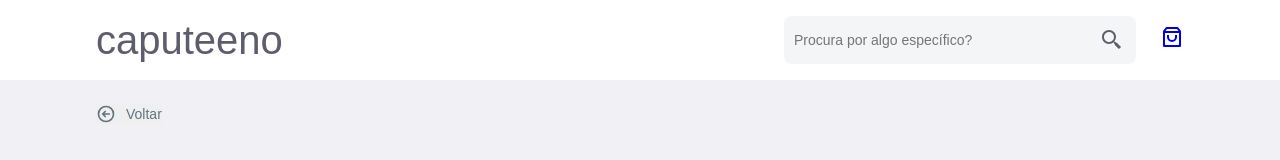
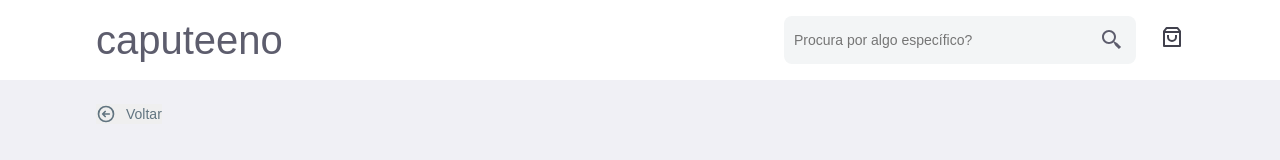
Before and after one commit to Guilhermecheng/caputeeno, a Next.js app: page /cart in a window 1280 px wide. Shown: the top 160 px of the page. Built offline with nearby package versions, Linux system fonts and the light colour scheme; a web font is replaced by a local one.

Commit message:
style: cart icon

```diff
--- a/src/components/Header.tsx
+++ b/src/components/Header.tsx
@@ -63,8 +63,17 @@ const SearchIcon = styled.span`
 `;
 
 const CartLink = styled(Link)`
-    text-decoration: none;
     position: relative;
+
+    svg {
+        text-decoration: none !important;
+        color: var(--color-gray-800);
+
+        &:hover, &:link, &:active, &:visited {
+            text-decoration: none !important;
+            color: var(--color-gray-800);
+        }
+    }
 
     span {
         position: absolute;
@@ -98,7 +107,6 @@ export function Header() {
                     <CartLink href={`/cart`}>
                         <RiShoppingBag3Line size={24} style={{ marginLeft: 24, cursor: 'pointer' }} />
                         { cartLength > 0 && <span>{cartLength}</span> }
-
                     </CartLink>
                 </SearchAndCart>
             </HeaderContent>
```
